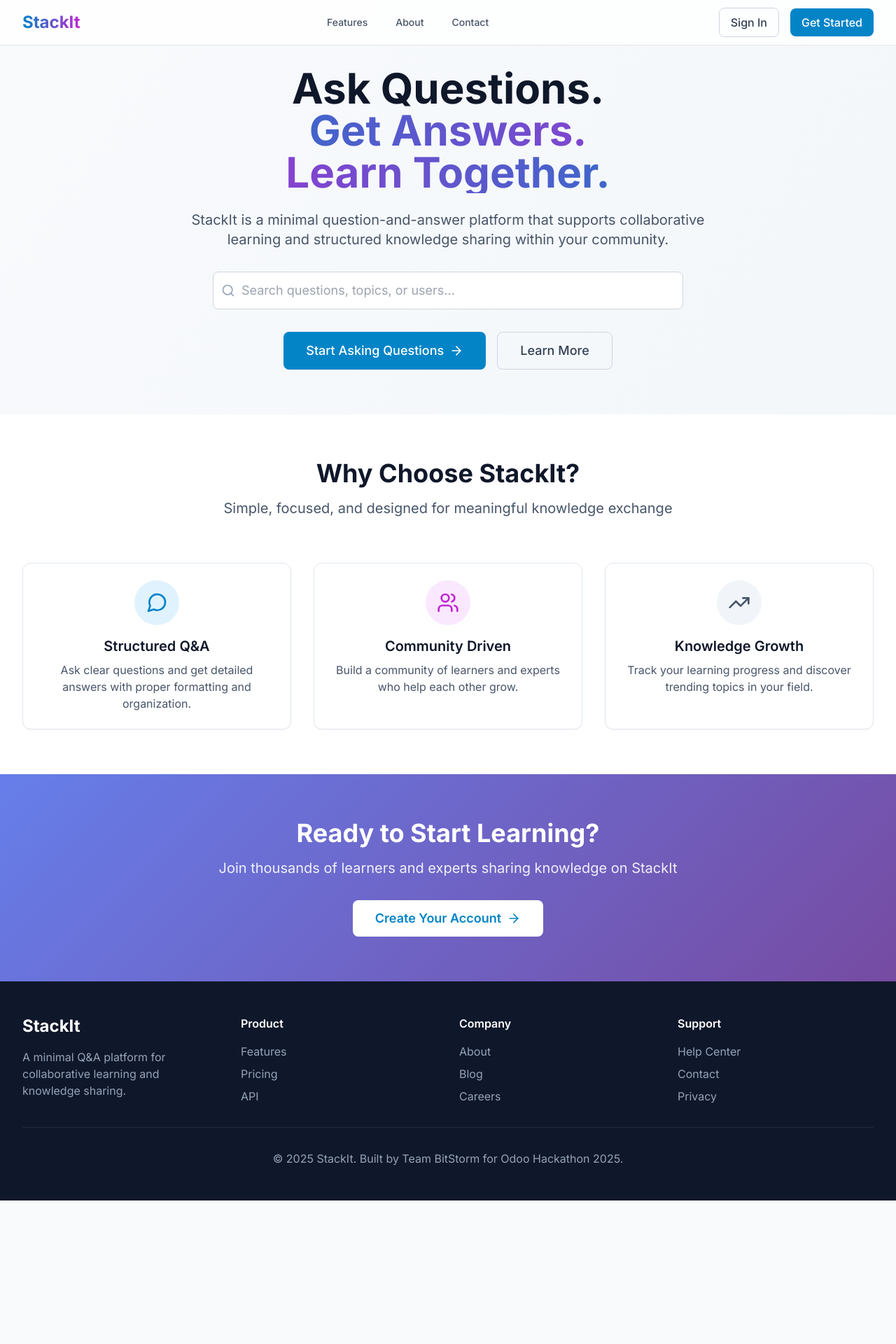
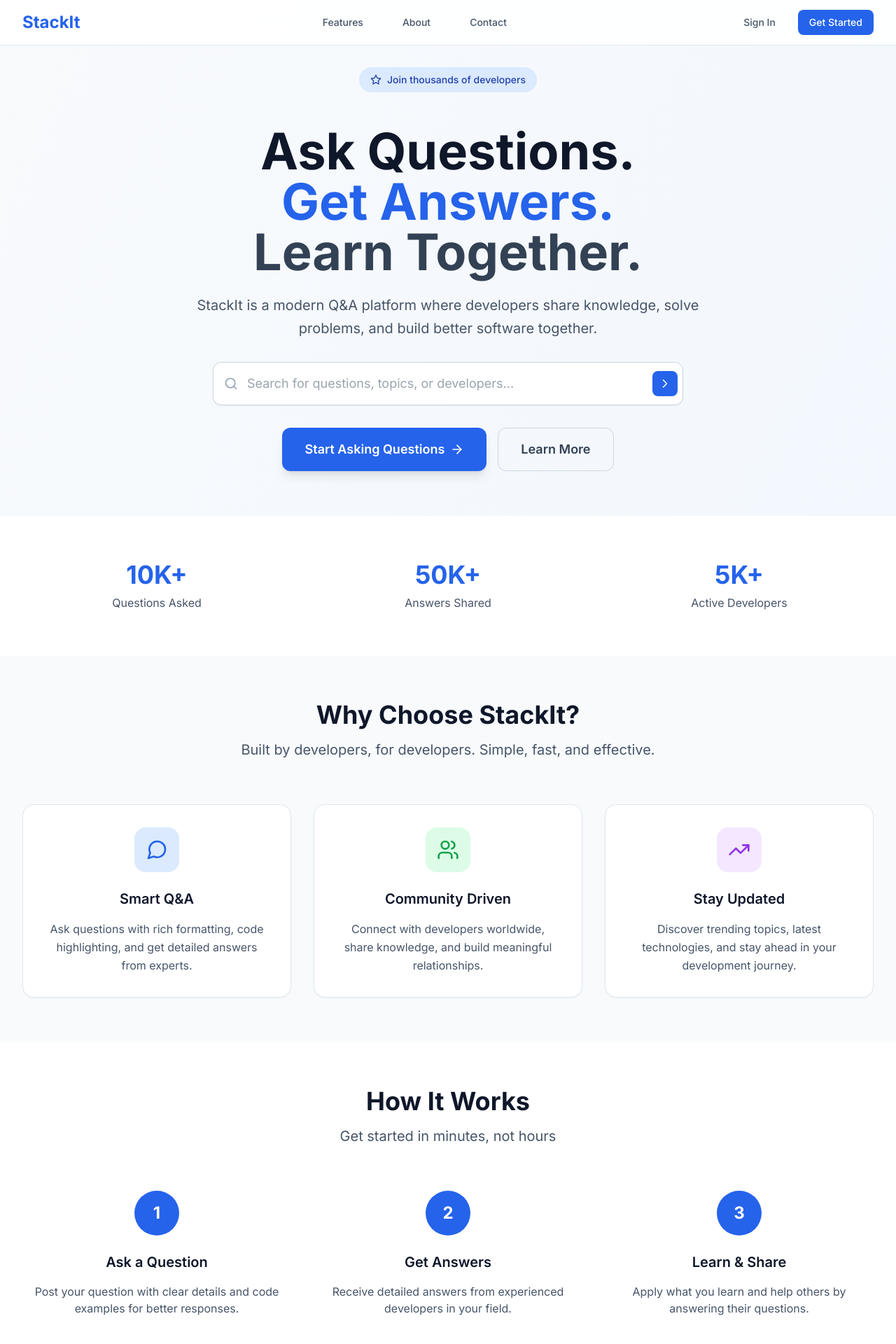
Before and after one commit to VyomPandya/Odoo_Hackathon_2025, a Next.js app: page / in a window 1280 px wide. Shown: the top 1920 px of the page at 70% size. Before the commit the page ends 1715 px from the top, so only its background shows below. Built offline with nearby package versions, Linux system fonts and the light colour scheme.

Commit message:
improved UI

```diff
--- a/app/globals.css
+++ b/app/globals.css
@@ -11,33 +11,33 @@
   }
 
   body {
-    @apply bg-secondary-50 text-secondary-900;
+    @apply bg-slate-50 text-slate-900;
   }
 }
 
 @layer components {
   .btn-primary {
-    @apply bg-primary-600 hover:bg-primary-700 text-white font-medium py-2 px-4 rounded-lg transition-colors duration-200 focus:outline-none focus:ring-2 focus:ring-primary-500 focus:ring-offset-2;
+    @apply bg-blue-600 hover:bg-blue-700 text-white font-medium py-2 px-4 rounded-xl transition-colors duration-200 focus:outline-none focus:ring-2 focus:ring-blue-500 focus:ring-offset-2;
   }
 
   .btn-secondary {
-    @apply bg-secondary-100 hover:bg-secondary-200 text-secondary-700 font-medium py-2 px-4 rounded-lg transition-colors duration-200 focus:outline-none focus:ring-2 focus:ring-secondary-500 focus:ring-offset-2;
+    @apply bg-slate-100 hover:bg-slate-200 text-slate-700 font-medium py-2 px-4 rounded-xl transition-colors duration-200 focus:outline-none focus:ring-2 focus:ring-slate-500 focus:ring-offset-2;
   }
 
   .btn-outline {
-    @apply border border-secondary-300 hover:border-secondary-400 text-secondary-700 font-medium py-2 px-4 rounded-lg transition-colors duration-200 focus:outline-none focus:ring-2 focus:ring-secondary-500 focus:ring-offset-2;
+    @apply border border-slate-300 hover:border-slate-400 text-slate-700 font-medium py-2 px-4 rounded-xl transition-colors duration-200 focus:outline-none focus:ring-2 focus:ring-slate-500 focus:ring-offset-2;
   }
 
   .input-field {
-    @apply w-full px-3 py-2 border border-secondary-300 rounded-lg focus:outline-none focus:ring-2 focus:ring-primary-500 focus:border-transparent transition-colors duration-200;
+    @apply w-full px-3 py-2 border border-slate-300 rounded-xl focus:outline-none focus:ring-2 focus:ring-blue-500 focus:border-transparent transition-colors duration-200;
   }
 
   .card {
-    @apply bg-white rounded-xl shadow-sm border border-secondary-200 p-6;
+    @apply bg-white rounded-2xl shadow-sm border border-slate-200 p-6;
   }
 
   .gradient-bg {
-    background: linear-gradient(135deg, #667eea 0%, #764ba2 100%);
+    background: linear-gradient(135deg, #3b82f6 0%, #8b5cf6 100%);
   }
 
   .glass-effect {
--- a/app/page.tsx
+++ b/app/page.tsx
@@ -1,20 +1,20 @@
 'use client'
 
 import { useState } from 'react'
-import { Search, MessageCircle, Users, TrendingUp, ArrowRight, Menu, X } from 'lucide-react'
+import { Search, MessageCircle, Users, TrendingUp, ArrowRight, Menu, X, ChevronRight, Star, BookOpen, Zap } from 'lucide-react'
 
 export default function HomePage() {
   const [isMenuOpen, setIsMenuOpen] = useState(false)
 
   return (
-    <div className="min-h-screen">
+    <div className="min-h-screen bg-gradient-to-br from-slate-50 to-blue-50">
       {/* Navigation */}
-      <nav className="fixed top-0 w-full bg-white/80 backdrop-blur-md border-b border-secondary-200 z-50">
+      <nav className="fixed top-0 w-full bg-white/90 backdrop-blur-md border-b border-slate-200 z-50">
         <div className="max-w-7xl mx-auto px-4 sm:px-6 lg:px-8">
           <div className="flex justify-between items-center h-16">
             <div className="flex items-center">
               <div className="flex-shrink-0">
-                <h1 className="text-2xl font-bold bg-gradient-to-r from-primary-600 to-accent-600 bg-clip-text text-transparent">
+                <h1 className="text-2xl font-bold text-blue-600">
                   StackIt
                 </h1>
               </div>
@@ -22,14 +22,14 @@ export default function HomePage() {
 
             {/* Desktop Navigation */}
             <div className="hidden md:block">
-              <div className="ml-10 flex items-baseline space-x-4">
-                <a href="#features" className="text-secondary-600 hover:text-primary-600 px-3 py-2 rounded-md text-sm font-medium transition-colors">
+              <div className="ml-10 flex items-baseline space-x-8">
+                <a href="#features" className="text-slate-600 hover:text-blue-600 px-3 py-2 text-sm font-medium transition-colors">
                   Features
                 </a>
-                <a href="#about" className="text-secondary-600 hover:text-primary-600 px-3 py-2 rounded-md text-sm font-medium transition-colors">
+                <a href="#about" className="text-slate-600 hover:text-blue-600 px-3 py-2 text-sm font-medium transition-colors">
                   About
                 </a>
-                <a href="#contact" className="text-secondary-600 hover:text-primary-600 px-3 py-2 rounded-md text-sm font-medium transition-colors">
+                <a href="#contact" className="text-slate-600 hover:text-blue-600 px-3 py-2 text-sm font-medium transition-colors">
                   Contact
                 </a>
               </div>
@@ -37,10 +37,10 @@ export default function HomePage() {
 
             <div className="hidden md:block">
               <div className="ml-4 flex items-center space-x-4">
-                <a href="/login" className="btn-outline">
+                <a href="/login" className="text-slate-600 hover:text-blue-600 px-4 py-2 text-sm font-medium transition-colors">
                   Sign In
                 </a>
-                <a href="/signup" className="btn-primary">
+                <a href="/signup" className="bg-blue-600 hover:bg-blue-700 text-white px-4 py-2 rounded-lg text-sm font-medium transition-colors">
                   Get Started
                 </a>
               </div>
@@ -50,7 +50,7 @@ export default function HomePage() {
             <div className="md:hidden">
               <button
                 onClick={() => setIsMenuOpen(!isMenuOpen)}
-                className="text-secondary-600 hover:text-primary-600 focus:outline-none focus:text-primary-600"
+                className="text-slate-600 hover:text-blue-600 focus:outline-none"
               >
                 {isMenuOpen ? <X size={24} /> : <Menu size={24} />}
               </button>
@@ -61,21 +61,21 @@ export default function HomePage() {
         {/* Mobile Navigation */}
         {isMenuOpen && (
           <div className="md:hidden">
-            <div className="px-2 pt-2 pb-3 space-y-1 sm:px-3 bg-white border-t border-secondary-200">
-              <a href="#features" className="text-secondary-600 hover:text-primary-600 block px-3 py-2 rounded-md text-base font-medium">
+            <div className="px-2 pt-2 pb-3 space-y-1 sm:px-3 bg-white border-t border-slate-200">
+              <a href="#features" className="text-slate-600 hover:text-blue-600 block px-3 py-2 rounded-md text-base font-medium">
                 Features
               </a>
-              <a href="#about" className="text-secondary-600 hover:text-primary-600 block px-3 py-2 rounded-md text-base font-medium">
+              <a href="#about" className="text-slate-600 hover:text-blue-600 block px-3 py-2 rounded-md text-base font-medium">
                 About
               </a>
-              <a href="#contact" className="text-secondary-600 hover:text-primary-600 block px-3 py-2 rounded-md text-base font-medium">
+              <a href="#contact" className="text-slate-600 hover:text-blue-600 block px-3 py-2 rounded-md text-base font-medium">
                 Contact
               </a>
               <div className="pt-4 space-y-2">
-                <a href="/login" className="btn-outline block text-center">
+                <a href="/login" className="text-slate-600 hover:text-blue-600 block px-3 py-2 rounded-md text-base font-medium">
                   Sign In
                 </a>
-                <a href="/signup" className="btn-primary block text-center">
+                <a href="/signup" className="bg-blue-600 hover:bg-blue-700 text-white block px-3 py-2 rounded-md text-base font-medium text-center">
                   Get Started
                 </a>
               </div>
@@ -88,38 +88,48 @@ export default function HomePage() {
       <section className="pt-24 pb-16 px-4 sm:px-6 lg:px-8">
         <div className="max-w-7xl mx-auto">
           <div className="text-center">
-            <h1 className="text-4xl sm:text-5xl lg:text-6xl font-bold text-secondary-900 mb-6">
+            <div className="mb-8">
+              <span className="inline-flex items-center px-4 py-2 rounded-full text-sm font-medium bg-blue-100 text-blue-800 mb-4">
+                <Star className="w-4 h-4 mr-2" />
+                Join thousands of developers
+              </span>
+            </div>
+
+            <h1 className="text-5xl sm:text-6xl lg:text-7xl font-bold text-slate-900 mb-6 leading-tight">
               Ask Questions.
-              <span className="block text-transparent bg-gradient-to-r from-primary-600 to-accent-600 bg-clip-text">
+              <span className="block text-blue-600">
                 Get Answers.
               </span>
-              <span className="block text-transparent bg-gradient-to-r from-accent-600 to-primary-600 bg-clip-text">
+              <span className="block text-slate-700">
                 Learn Together.
               </span>
             </h1>
-            <p className="text-xl text-secondary-600 mb-8 max-w-3xl mx-auto">
-              StackIt is a minimal question-and-answer platform that supports collaborative
-              learning and structured knowledge sharing within your community.
+            <p className="text-xl text-slate-600 mb-8 max-w-3xl mx-auto leading-relaxed">
+              StackIt is a modern Q&A platform where developers share knowledge,
+              solve problems, and build better software together.
             </p>
 
             {/* Search Bar */}
             <div className="max-w-2xl mx-auto mb-8">
               <div className="relative">
-                <Search className="absolute left-3 top-1/2 transform -translate-y-1/2 text-secondary-400" size={20} />
+                <Search className="absolute left-4 top-1/2 transform -translate-y-1/2 text-slate-400" size={20} />
                 <input
                   type="text"
-                  placeholder="Search questions, topics, or users..."
-                  className="w-full pl-10 pr-4 py-3 border border-secondary-300 rounded-lg focus:outline-none focus:ring-2 focus:ring-primary-500 focus:border-transparent text-lg"
+                  placeholder="Search for questions, topics, or developers..."
+                  className="w-full pl-12 pr-4 py-4 border border-slate-300 rounded-xl focus:outline-none focus:ring-2 focus:ring-blue-500 focus:border-transparent text-lg shadow-sm"
                 />
+                <button className="absolute right-2 top-1/2 transform -translate-y-1/2 bg-blue-600 text-white p-2 rounded-lg hover:bg-blue-700 transition-colors">
+                  <ChevronRight size={20} />
+                </button>
               </div>
             </div>
 
             <div className="flex flex-col sm:flex-row gap-4 justify-center">
-              <a href="/signup" className="btn-primary text-lg px-8 py-3 inline-flex items-center">
+              <a href="/signup" className="bg-blue-600 hover:bg-blue-700 text-white font-semibold py-4 px-8 rounded-xl text-lg inline-flex items-center justify-center transition-colors shadow-lg">
                 Start Asking Questions
                 <ArrowRight className="ml-2" size={20} />
               </a>
-              <a href="#features" className="btn-outline text-lg px-8 py-3">
+              <a href="#features" className="border border-slate-300 hover:border-slate-400 text-slate-700 font-semibold py-4 px-8 rounded-xl text-lg transition-colors">
                 Learn More
               </a>
             </div>
@@ -127,52 +137,124 @@ export default function HomePage() {
         </div>
       </section>
 
+      {/* Stats Section */}
+      <section className="py-16 px-4 sm:px-6 lg:px-8 bg-white">
+        <div className="max-w-7xl mx-auto">
+          <div className="grid grid-cols-1 md:grid-cols-3 gap-8 text-center">
+            <div>
+              <div className="text-4xl font-bold text-blue-600 mb-2">10K+</div>
+              <div className="text-slate-600">Questions Asked</div>
+            </div>
+            <div>
+              <div className="text-4xl font-bold text-blue-600 mb-2">50K+</div>
+              <div className="text-slate-600">Answers Shared</div>
+            </div>
+            <div>
+              <div className="text-4xl font-bold text-blue-600 mb-2">5K+</div>
+              <div className="text-slate-600">Active Developers</div>
+            </div>
+          </div>
+        </div>
+      </section>
+
       {/* Features Section */}
-      <section id="features" className="py-16 px-4 sm:px-6 lg:px-8 bg-white">
+      <section id="features" className="py-16 px-4 sm:px-6 lg:px-8 bg-slate-50">
         <div className="max-w-7xl mx-auto">
           <div className="text-center mb-16">
-            <h2 className="text-3xl sm:text-4xl font-bold text-secondary-900 mb-4">
+            <h2 className="text-4xl font-bold text-slate-900 mb-4">
               Why Choose StackIt?
             </h2>
-            <p className="text-xl text-secondary-600 max-w-2xl mx-auto">
-              Simple, focused, and designed for meaningful knowledge exchange
+            <p className="text-xl text-slate-600 max-w-2xl mx-auto">
+              Built by developers, for developers. Simple, fast, and effective.
             </p>
           </div>
 
           <div className="grid md:grid-cols-3 gap-8">
-            <div className="card text-center">
-              <div className="w-16 h-16 bg-primary-100 rounded-full flex items-center justify-center mx-auto mb-4">
-                <MessageCircle className="text-primary-600" size={32} />
+            <div className="bg-white rounded-2xl p-8 shadow-sm border border-slate-200 text-center hover:shadow-md transition-shadow">
+              <div className="w-16 h-16 bg-blue-100 rounded-2xl flex items-center justify-center mx-auto mb-6">
+                <MessageCircle className="text-blue-600" size={32} />
               </div>
-              <h3 className="text-xl font-semibold text-secondary-900 mb-2">
-                Structured Q&A
+              <h3 className="text-xl font-semibold text-slate-900 mb-4">
+                Smart Q&A
               </h3>
-              <p className="text-secondary-600">
-                Ask clear questions and get detailed answers with proper formatting and organization.
+              <p className="text-slate-600 leading-relaxed">
+                Ask questions with rich formatting, code highlighting, and get detailed answers from experts.
               </p>
             </div>
 
-            <div className="card text-center">
-              <div className="w-16 h-16 bg-accent-100 rounded-full flex items-center justify-center mx-auto mb-4">
-                <Users className="text-accent-600" size={32} />
+            <div className="bg-white rounded-2xl p-8 shadow-sm border border-slate-200 text-center hover:shadow-md transition-shadow">
+              <div className="w-16 h-16 bg-green-100 rounded-2xl flex items-center justify-center mx-auto mb-6">
+                <Users className="text-green-600" size={32} />
               </div>
-              <h3 className="text-xl font-semibold text-secondary-900 mb-2">
+              <h3 className="text-xl font-semibold text-slate-900 mb-4">
                 Community Driven
               </h3>
-              <p className="text-secondary-600">
-                Build a community of learners and experts who help each other grow.
+              <p className="text-slate-600 leading-relaxed">
+                Connect with developers worldwide, share knowledge, and build meaningful relationships.
               </p>
             </div>
 
-            <div className="card text-center">
-              <div className="w-16 h-16 bg-secondary-100 rounded-full flex items-center justify-center mx-auto mb-4">
-                <TrendingUp className="text-secondary-600" size={32} />
+            <div className="bg-white rounded-2xl p-8 shadow-sm border border-slate-200 text-center hover:shadow-md transition-shadow">
+              <div className="w-16 h-16 bg-purple-100 rounded-2xl flex items-center justify-center mx-auto mb-6">
+                <TrendingUp className="text-purple-600" size={32} />
               </div>
-              <h3 className="text-xl font-semibold text-secondary-900 mb-2">
-                Knowledge Growth
+              <h3 className="text-xl font-semibold text-slate-900 mb-4">
+                Stay Updated
               </h3>
-              <p className="text-secondary-600">
-                Track your learning progress and discover trending topics in your field.
+              <p className="text-slate-600 leading-relaxed">
+                Discover trending topics, latest technologies, and stay ahead in your development journey.
+              </p>
+            </div>
+          </div>
+        </div>
+      </section>
+
+      {/* How It Works Section */}
+      <section className="py-16 px-4 sm:px-6 lg:px-8 bg-white">
+        <div className="max-w-7xl mx-auto">
+          <div className="text-center mb-16">
+            <h2 className="text-4xl font-bold text-slate-900 mb-4">
+              How It Works
+            </h2>
+            <p className="text-xl text-slate-600 max-w-2xl mx-auto">
+              Get started in minutes, not hours
+            </p>
+          </div>
+
+          <div className="grid md:grid-cols-3 gap-8">
+            <div className="text-center">
+              <div className="w-16 h-16 bg-blue-600 text-white rounded-full flex items-center justify-center mx-auto mb-6 text-2xl font-bold">
+                1
+              </div>
+              <h3 className="text-xl font-semibold text-slate-900 mb-4">
+                Ask a Question
+              </h3>
+              <p className="text-slate-600">
+                Post your question with clear details and code examples for better responses.
+              </p>
+            </div>
+
+            <div className="text-center">
+              <div className="w-16 h-16 bg-blue-600 text-white rounded-full flex items-center justify-center mx-auto mb-6 text-2xl font-bold">
+                2
+              </div>
+              <h3 className="text-xl font-semibold text-slate-900 mb-4">
+                Get Answers
+              </h3>
+              <p className="text-slate-600">
+                Receive detailed answers from experienced developers in your field.
+              </p>
+            </div>
+
+            <div className="text-center">
+              <div className="w-16 h-16 bg-blue-600 text-white rounded-full flex items-center justify-center mx-auto mb-6 text-2xl font-bold">
+                3
+              </div>
+              <h3 className="text-xl font-semibold text-slate-900 mb-4">
+                Learn & Share
+              </h3>
+              <p className="text-slate-600">
+                Apply what you learn and help others by answering their questions.
               </p>
             </div>
           </div>
@@ -180,15 +262,15 @@ export default function HomePage() {
       </section>
 
       {/* CTA Section */}
-      <section className="py-16 px-4 sm:px-6 lg:px-8 gradient-bg">
+      <section className="py-16 px-4 sm:px-6 lg:px-8 bg-gradient-to-r from-blue-600 to-purple-600">
         <div className="max-w-4xl mx-auto text-center">
-          <h2 className="text-3xl sm:text-4xl font-bold text-white mb-4">
-            Ready to Start Learning?
+          <h2 className="text-4xl font-bold text-white mb-4">
+            Ready to Join the Community?
           </h2>
-          <p className="text-xl text-white/90 mb-8">
-            Join thousands of learners and experts sharing knowledge on StackIt
+          <p className="text-xl text-blue-100 mb-8">
+            Start asking questions, sharing knowledge, and growing with thousands of developers
           </p>
-          <a href="/signup" className="bg-white text-primary-600 hover:bg-secondary-50 font-semibold py-3 px-8 rounded-lg text-lg transition-colors duration-200 inline-flex items-center">
+          <a href="/signup" className="bg-white text-blue-600 hover:bg-slate-50 font-semibold py-4 px-8 rounded-xl text-lg transition-colors inline-flex items-center shadow-lg">
             Create Your Account
             <ArrowRight className="ml-2" size={20} />
           </a>
@@ -196,18 +278,18 @@ export default function HomePage() {
       </section>
 
       {/* Footer */}
-      <footer className="bg-secondary-900 text-white py-12 px-4 sm:px-6 lg:px-8">
+      <footer className="bg-slate-900 text-white py-12 px-4 sm:px-6 lg:px-8">
         <div className="max-w-7xl mx-auto">
           <div className="grid md:grid-cols-4 gap-8">
             <div>
-              <h3 className="text-2xl font-bold mb-4">StackIt</h3>
-              <p className="text-secondary-400">
-                A minimal Q&A platform for collaborative learning and knowledge sharing.
+              <h3 className="text-2xl font-bold mb-4 text-blue-400">StackIt</h3>
+              <p className="text-slate-400">
+                A modern Q&A platform for developers to share knowledge and solve problems together.
               </p>
             </div>
             <div>
               <h4 className="font-semibold mb-4">Product</h4>
-              <ul className="space-y-2 text-secondary-400">
+              <ul className="space-y-2 text-slate-400">
                 <li><a href="#" className="hover:text-white transition-colors">Features</a></li>
                 <li><a href="#" className="hover:text-white transition-colors">Pricing</a></li>
                 <li><a href="#" className="hover:text-white transition-colors">API</a></li>
@@ -215,7 +297,7 @@ export default function HomePage() {
             </div>
             <div>
               <h4 className="font-semibold mb-4">Company</h4>
-              <ul className="space-y-2 text-secondary-400">
+              <ul className="space-y-2 text-slate-400">
                 <li><a href="#" className="hover:text-white transition-colors">About</a></li>
                 <li><a href="#" className="hover:text-white transition-colors">Blog</a></li>
                 <li><a href="#" className="hover:text-white transition-colors">Careers</a></li>
@@ -223,14 +305,14 @@ export default function HomePage() {
             </div>
             <div>
               <h4 className="font-semibold mb-4">Support</h4>
-              <ul className="space-y-2 text-secondary-400">
+              <ul className="space-y-2 text-slate-400">
                 <li><a href="#" className="hover:text-white transition-colors">Help Center</a></li>
                 <li><a href="#" className="hover:text-white transition-colors">Contact</a></li>
                 <li><a href="#" className="hover:text-white transition-colors">Privacy</a></li>
               </ul>
             </div>
           </div>
-          <div className="border-t border-secondary-800 mt-8 pt-8 text-center text-secondary-400">
+          <div className="border-t border-slate-800 mt-8 pt-8 text-center text-slate-400">
             <p>&copy; 2025 StackIt. Built by Team BitStorm for Odoo Hackathon 2025.</p>
           </div>
         </div>
```
Also changed, not shown: app/dashboard/page.tsx (+64 -55 lines), app/login/page.tsx (+23 -23 lines), app/signup/page.tsx (+37 -36 lines), allfiles.txt (added).
